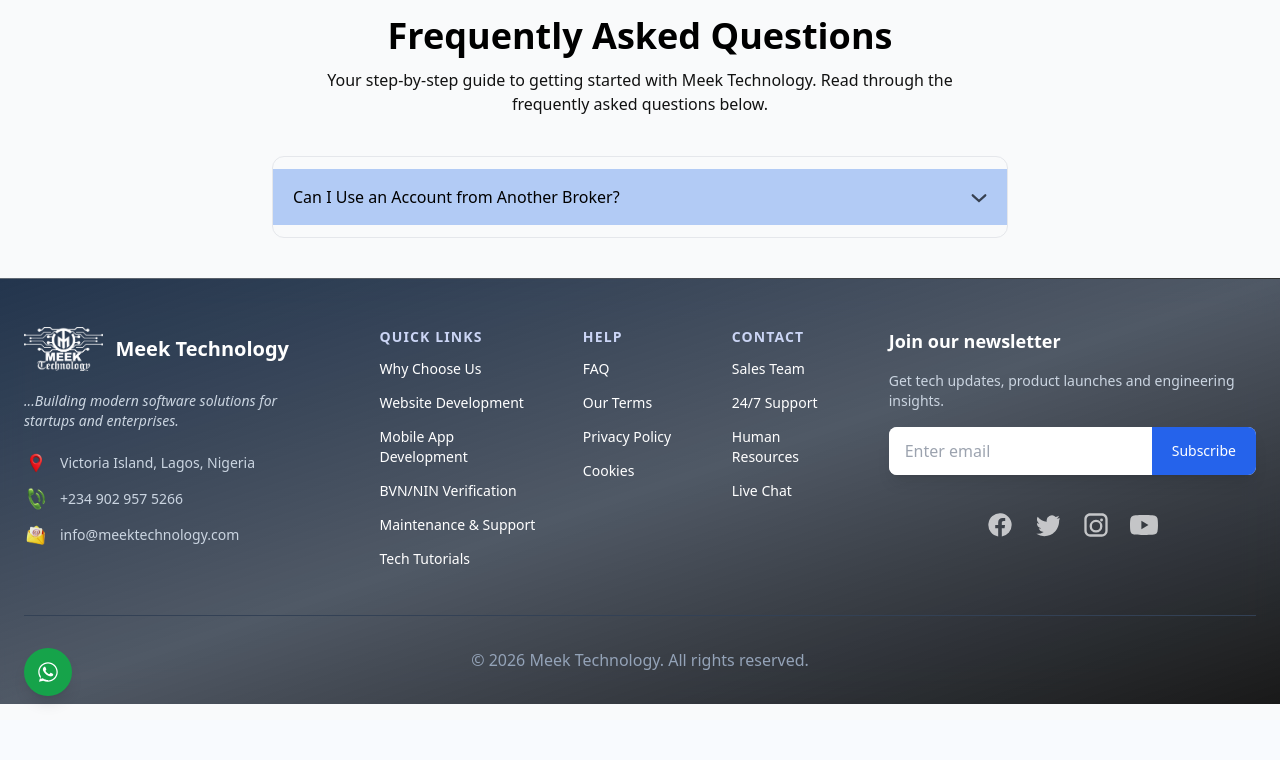
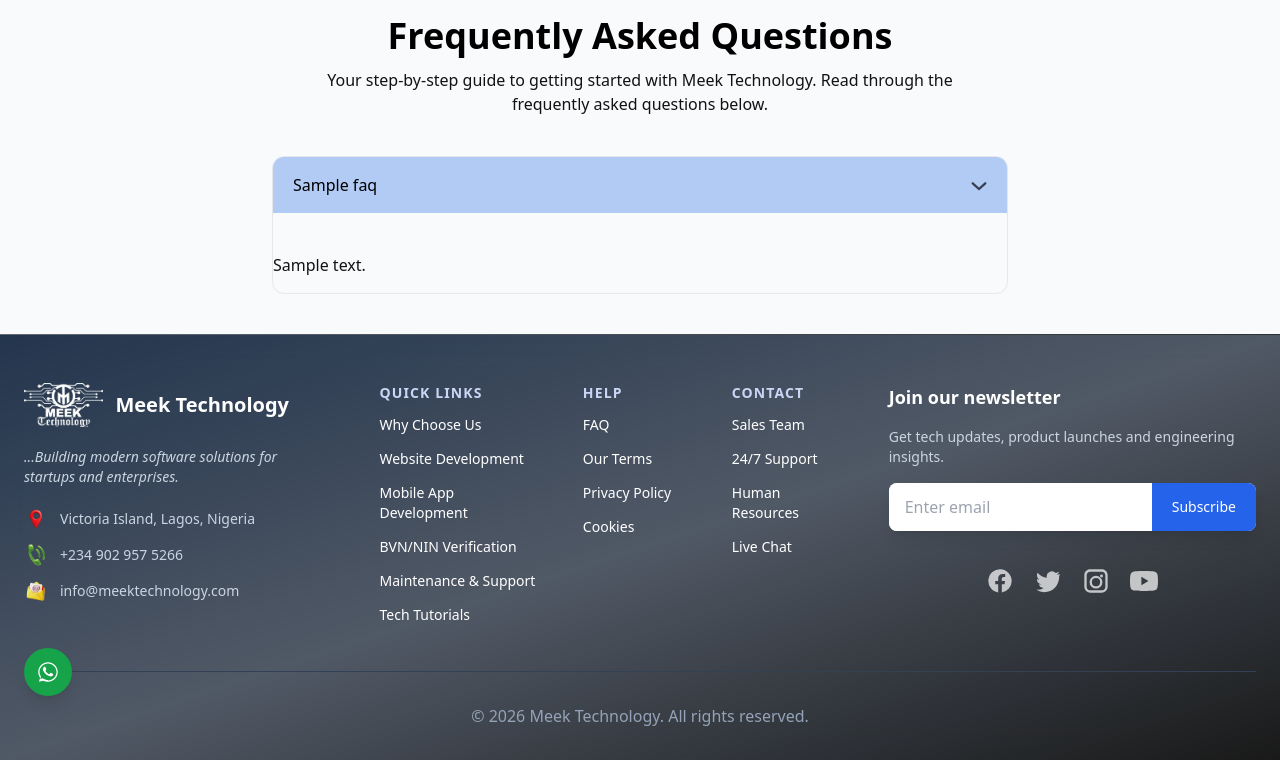
Before and after one commit to Mightysho/meektech-site, a Django app: template apps/help/templates/help/faq.html in a window 1280 px wide. Shown: the part 80-840 px from the top of the page. Before the commit the page ends 784 px from the top, so only its background shows below. Run offline with Django 5.2, Linux system fonts and the light colour scheme; the template is opened without the code that fills it: most values are stand-ins (such as "Sample title", 1, 10 or a date in 2020); parts of the project's set-up code (start-up, migrations or seed data) failed here and were passed over; some libraries are stand-ins or nearby versions.

Commit message:
added commits

```diff
--- a/apps/help/templates/help/faq.html
+++ b/apps/help/templates/help/faq.html
@@ -13,7 +13,7 @@
   }
 
   .faq-wrapper .faq-content.open {
-    max-height: 500px;
+    max-height: 1000px;
   }
 
   .faq-wrapper .rotate-icon {
@@ -49,13 +49,15 @@
   <!-- FAQ ITEMS -->
   <div class="max-w-3xl mx-auto px-4 mt-6 space-y-3">
 
+    {% for faq in frequently %}
+
         <!-- ITEM -->
-    <div class="border border-gray-200 rounded-xl overflow-hidden py-3">
+        <div class="border border-gray-200 rounded-xl overflow-hidden">
 
             <button class="faq-toggle w-full flex justify-between items-center px-5 py-4 text-left bg-[#b2cbf5]">
 
                 <span class="font-medium text-black text-medium md:text-base">
-          Can I Use an Account from Another Broker?
+                {{ faq.Question }}
                 </span>
 
                 <svg class="rotate-icon w-4 h-4 text-gray-700"
@@ -65,19 +67,35 @@
 
             </button>
 
-      <div class="faq-content px-5 bg-[#0000001A]">
+            <div class="py-4 text-[#121212] text-sm md:text-base leading-relaxed whitespace-pre-line break-words">
+            {{ faq.Answer }}
+            </div>
+            <!-- <div class="faq-content px-5 bg-[#0000001A]">
                 <p class="py-4 text-[#121212] text-medium md:text-base">
-          No. Our system only works with Vantage Markets accounts.
+                {{ faq.Answer }}
                 </p>
-      </div>
+            </div> -->
 
         </div>
-
+    {% endfor %}
   </div>
 
 </div>
 
 <script>
+  document.querySelectorAll(".faq-toggle").forEach(toggle => {
+    toggle.addEventListener("click", () => {
+      const content = toggle.nextElementSibling;
+      const icon = toggle.querySelector(".rotate-icon");
+
+      // Toggle only current item
+      content.classList.toggle("open");
+      icon.classList.toggle("open");
+    });
+  });
+</script>
+
+<!-- <script>
   document.querySelectorAll(".faq-toggle").forEach(toggle => {
     toggle.addEventListener("click", () => {
       const content = toggle.nextElementSibling;
@@ -97,5 +115,5 @@
       icon.classList.toggle("open");
     });
   });
-</script>
+</script> -->
 {% endblock %}
```
Lines whose indentation alone changed are shown as unchanged.
